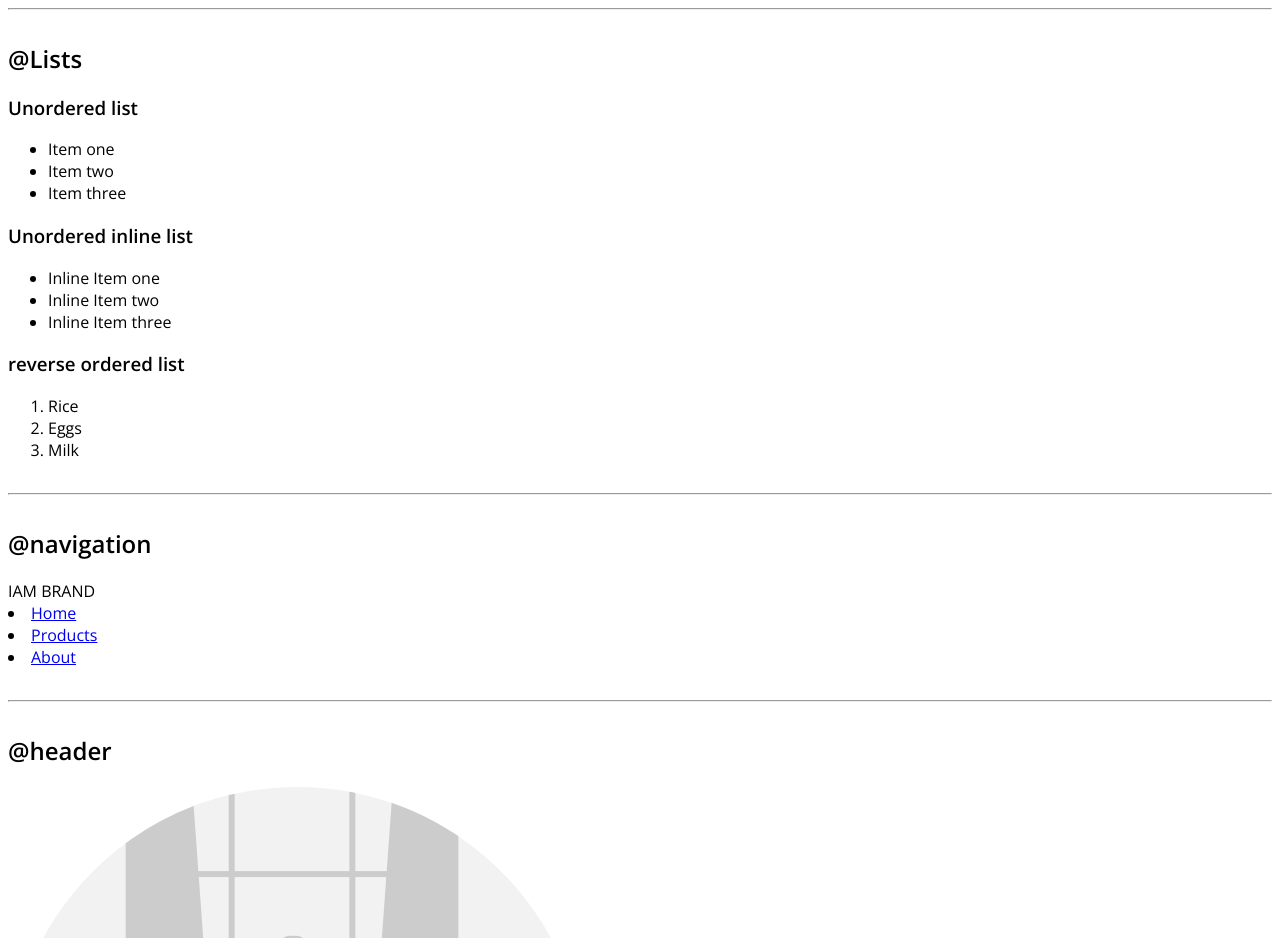
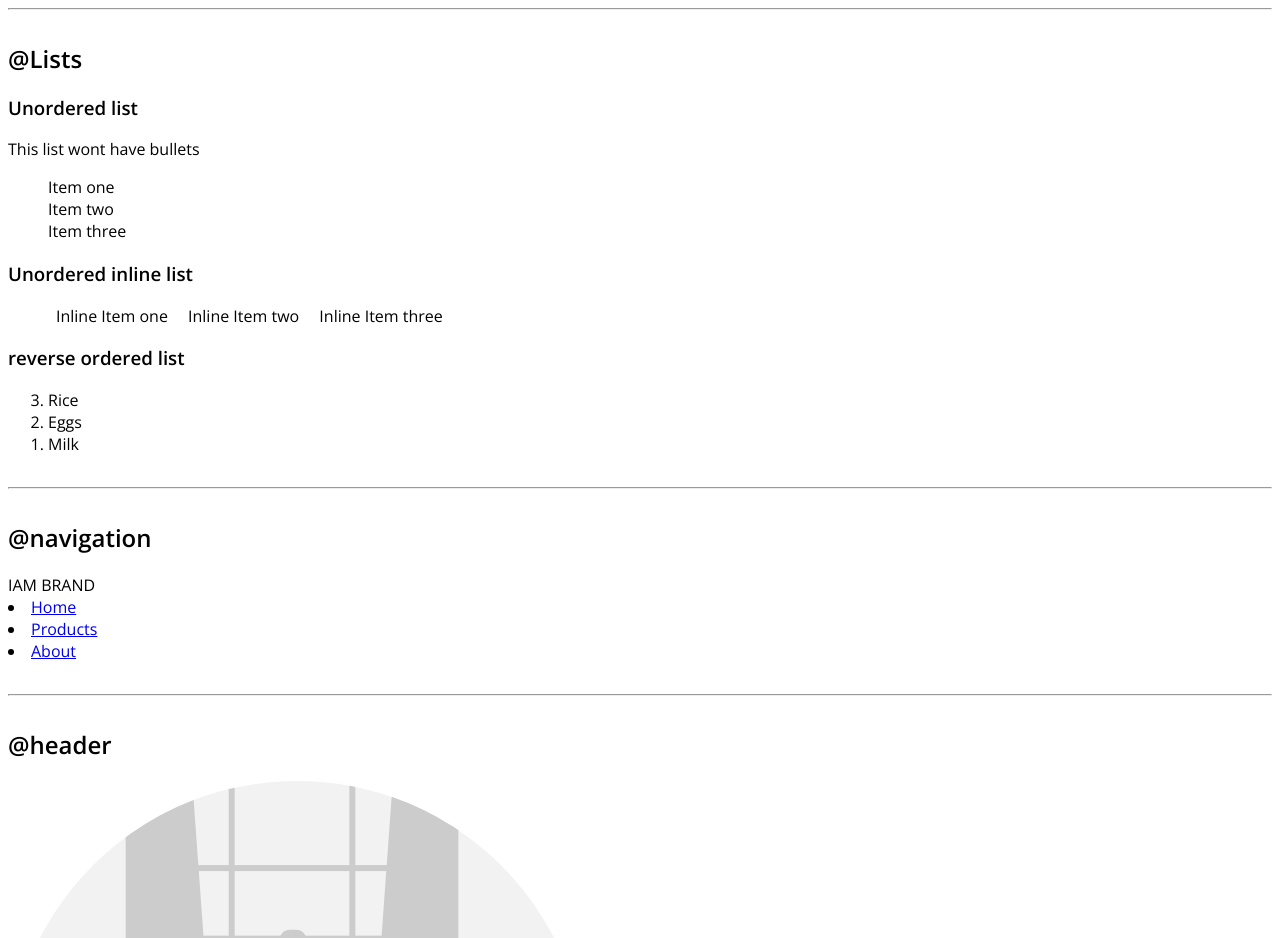
Before and after one commit to zaibunnissa/HTML-CSS-live-lesson, a plain HTML site: page index.html in a window 1280 px wide. Shown: the part 840-1778 px from the top of the page. Drawn offline with nearby package versions, Linux system fonts and the light colour scheme.

Commit message:
docs: lists updated

```diff
--- a/index.html
+++ b/index.html
@@ -34,20 +34,22 @@
 <hr>
 <h2>@Lists</h2>
 <h3>Unordered list</h3>
-<ul>
+<p>This list wont have bullets</p>
+<ul class="list-non-bullet">
     <li>Item one</li>
     <li>Item two</li>
     <li>Item three</li>
 </ul>
+
 <h3>Unordered inline list</h3>
 <ul>
-    <li>Inline Item one</li>
-    <li>Inline Item two</li>
-    <li>Inline Item three</li>
+    <li class="list-item-inline">Inline Item one</li>
+    <li class="list-item-inline">Inline Item two</li>
+    <li class="list-item-inline">Inline Item three</li>
 </ul>
 
 <h3>reverse ordered list</h3>
-<ol>
+<ol reversed>
     <li>Rice</li>
     <li>Eggs</li>
     <li>Milk</li>
--- a/style.css
+++ b/style.css
@@ -32,3 +32,12 @@ hr{
      border-radius:0.5rem;
 color:white
       }
+
+      /**lists**/
+.list-non-bullet{
+        list-style: none;
+      }
+.list-item-inline{
+    display:inline;
+    padding:0rem 0.5rem;
+}
```
